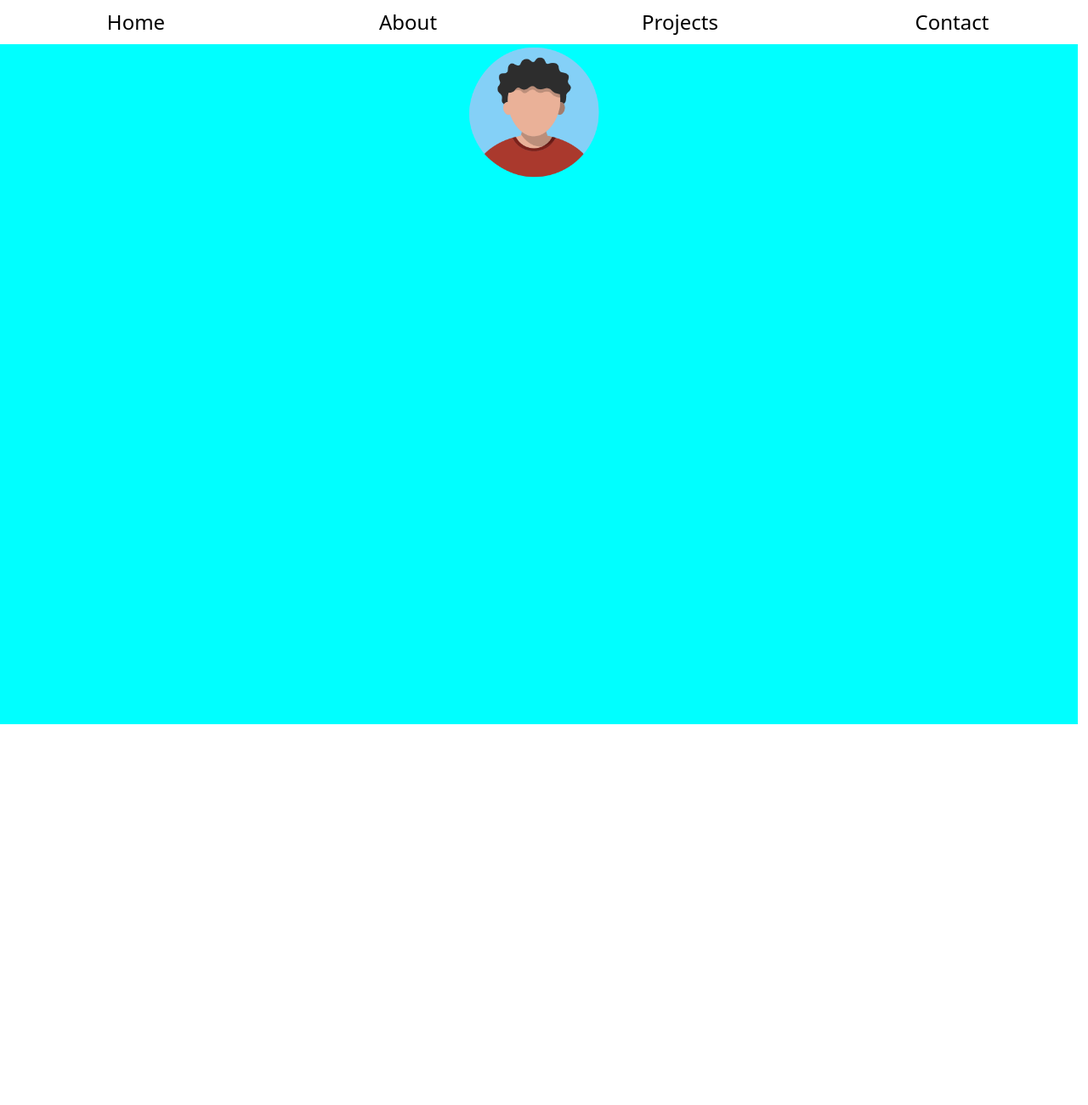
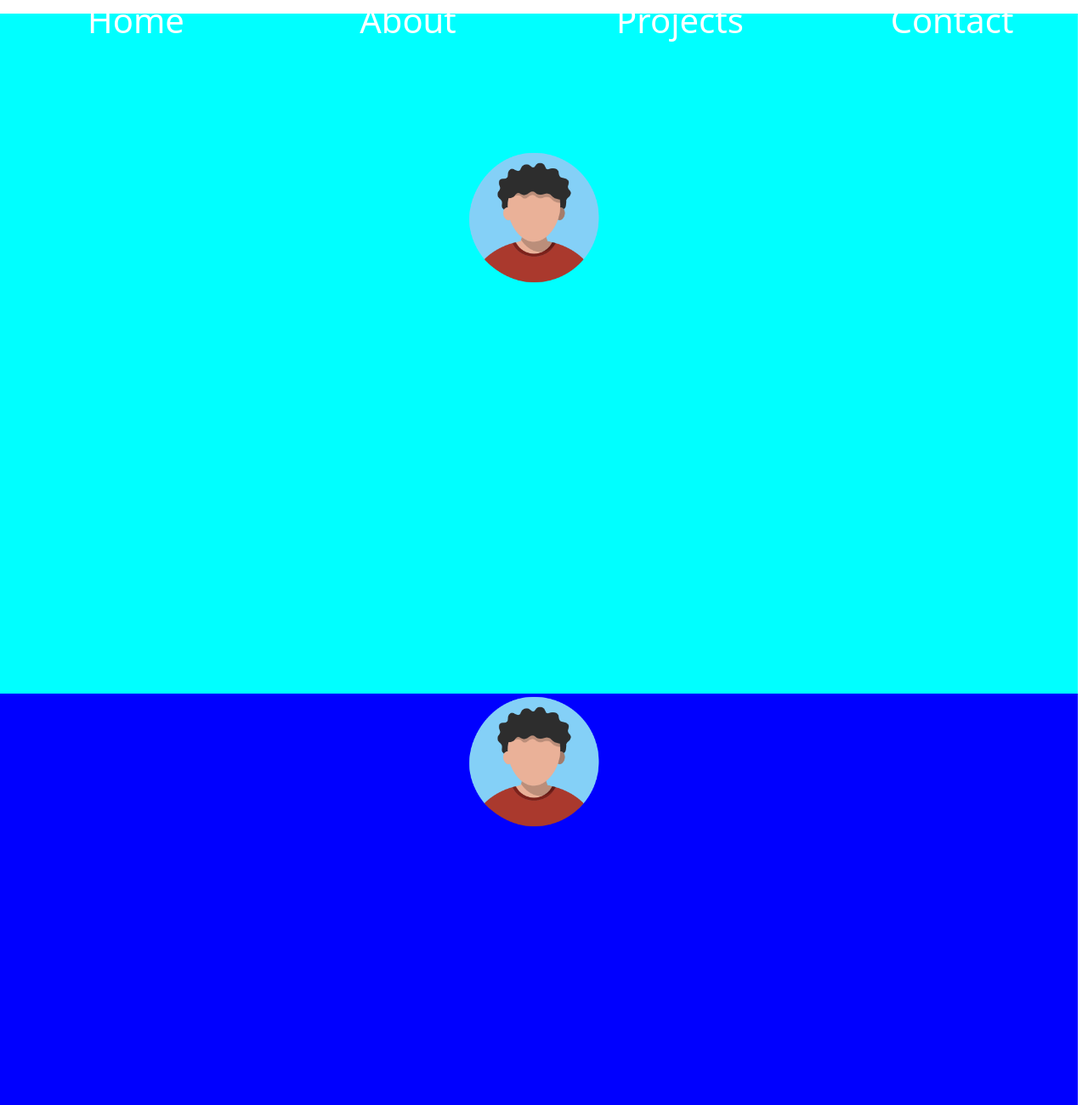
Before and after one commit to Dushan18095/portfolio, a plain HTML site: page index.html in a window 1280 px wide. Shown: the top 1300 px of the page at 85% size. Before the commit the page ends 852 px from the top, so only its background shows below. Drawn offline with nearby package versions, Linux system fonts and the light colour scheme.

Commit message:
Dodata struktura svih sekcija

```diff
--- a/index.html
+++ b/index.html
@@ -34,13 +34,13 @@
 
         .header {
             display: flex;
-            position: sticky;
+            position: fixed;
             top: 0;
             width: 100%;
             font-size: x-large;
             padding: 0;
             margin: 0;
-            justify-content: center;
+            justify-content: space-around;
             text-align: center;
         }
 
@@ -56,6 +56,17 @@
             width: 100%;
             justify-content: center;
             min-height: 100vh;
+            padding-top: 10rem;
+        }
+        .about {
+            background-color: blue;
+            width: 100%;
+            justify-content: center;
+            min-height: 100vh;
+        }
+        a {
+            text-decoration: none;
+            color: white;
         }
     </style>
 
@@ -66,21 +77,37 @@
         <nav class="navbar">
             <div class="row header">
                 <div class="col">
-                    <button>Home</button>
+                    <a href="#home"><h1>Home</h1></a>
                 </div>
                 <div class="col">
-                    <button>About</button>
+                    <a href="#about"><h1>About</h1></a>
                 </div>
                 <div class="col">
-                    <button>Projects</button>
+                    <a href="#projects"><h1>Projects</h1></a>
                 </div>
                 <div class="col">
-                    <button>Contact</button>
+                    <a href="#contact"><h1>Contact</h1></a>
                 </div>
+
             </div>
         </nav>
 
-        <div class="row home">
+        <div class="row home" id="home">
+            <div class="row justify-content-center">
+                <img src="avatar.png" alt="avatar" style="height: 10rem; width: auto;">
+            </div>
+        </div>
+        <div class="row about" id="about">
+            <div class="row justify-content-center">
+                <img src="avatar.png" alt="avatar" style="height: 10rem; width: auto;">
+            </div>
+        </div>
+        <div class="row about" id="projects">
+            <div class="row justify-content-center">
+                <img src="avatar.png" alt="avatar" style="height: 10rem; width: auto;">
+            </div>
+        </div>
+        <div class="row about" id="contact">
             <div class="row justify-content-center">
                 <img src="avatar.png" alt="avatar" style="height: 10rem; width: auto;">
             </div>
```
